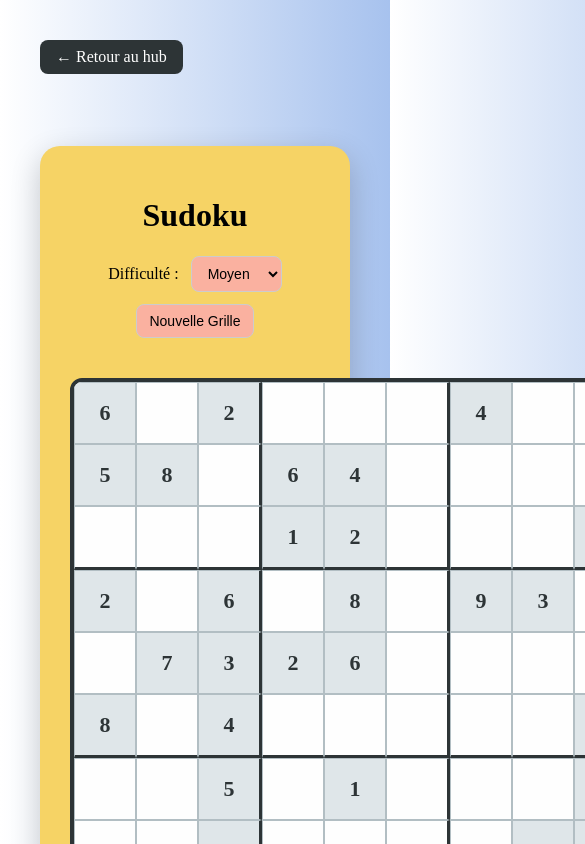
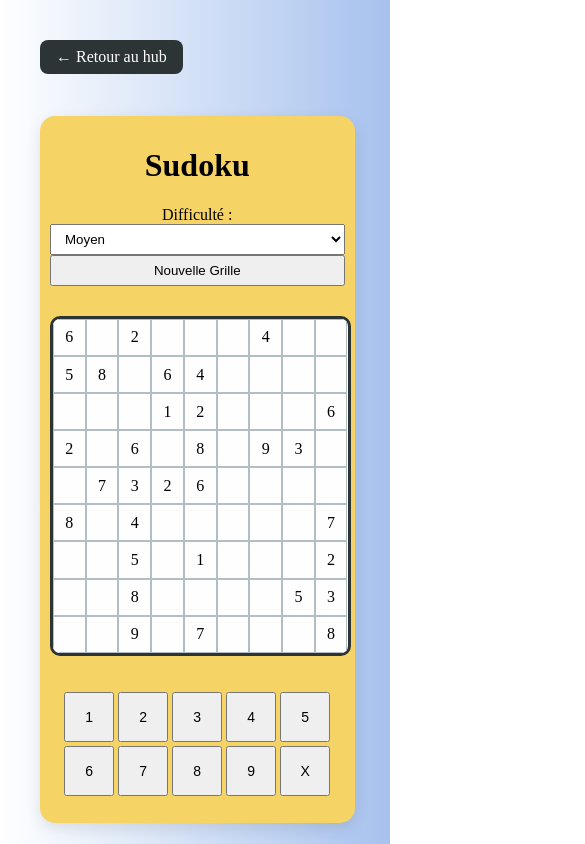
Before and after one commit to 22101986/games-hub, a Next.js app: page /games/sudoku in a window 390 px wide. Shown: the top 844 px of the page, 585 px wide, since content can reach past the window. Built offline with nearby package versions, Linux system fonts and the light colour scheme.

Commit message:
responsive

```diff
--- a/src/components/games/Sudoku/Sudoku.module.css
+++ b/src/components/games/Sudoku/Sudoku.module.css
@@ -1,21 +1,22 @@
 .sudokuContainer {
     text-align: center;
     max-width: 700px;
-    margin: auto;
-    padding: 30px;
+    width: 95%; /* Ajouté pour les petits écrans */
+    margin: 20px auto; /* Marge réduite en haut */
+    padding: 15px; /* Padding réduit */
     background-color: #f6d365;
-    border-radius: 20px;
-    box-shadow: 0 10px 30px rgba(0,0,0,0.2);
-    margin-top: 40px;
+    border-radius: 15px; /* Rayon réduit */
+    box-shadow: 0 5px 15px rgba(0,0,0,0.1); /* Ombre plus subtile */
 }
 
 .sudokuBoard {
     display: inline-block;
-    border: 4px solid #2d3436;
-    border-radius: 12px;
+    border: 3px solid #2d3436; /* Bordure plus fine */
+    border-radius: 10px; /* Rayon réduit */
     overflow: hidden;
-    margin: 20px auto;
+    margin: 15px auto;
     background-color: #fff;
+    max-width: 100%; /* Assurance que ça ne dépasse pas */
 }
 
 .sudokuRow {
@@ -23,118 +24,118 @@
 }
 
 .sudokuCell {
-    width: 60px;
-    height: 60px;
+    width: 10vw; /* Réduit de 11vw */
+    height: 10vw;
+    max-width: 60px;
+    max-height: 60px;
+    min-width: 28px; /* Nouveau: taille minimale absolue */
+    min-height: 28px;
     border: 1px solid #b2bec3;
     display: flex;
     justify-content: center;
     align-items: center;
-    font-size: 22px;
+    font-size: 4vw; /* Taille relative à la vue */
     cursor: pointer;
     background-color: #fefefe;
     transition: background 0.2s, transform 0.1s;
     user-select: none;
 }
 
-  .sudokuCell:hover {
-    background-color: #ffeaa7;
-    transform: scale(1.05);
-  }
-
-  .fixed {
-    background-color: #dfe6e9;
-    font-weight: bold;
-    color: #2d3436;
-  }
-
-  .selected {
-    background-color: #74b9ff;
-    color: #fff;
-    font-weight: bold;
-  }
-
-  .thickBottom {
-    border-bottom: 3px solid #2d3436;
-  }
-
-  .thickRight {
-    border-right: 3px solid #2d3436;
-  }
+/* ... (conserver les autres styles comme .fixed, .selected, etc.) ... */
 
 .numberPad {
-    margin: 20px 0;
+    margin: 15px 0;
+    display: flex;
+    flex-wrap: wrap;
+    justify-content: center;
 }
 
 .numberPad button {
-    width: 50px;
-    height: 50px;
-    margin: 6px;
-    font-size: 20px;
-    cursor: pointer;
-    border: none;
-    border-radius: 10px;
-    background-color: #fd79a8;
-    color: #fff;
-    font-weight: bold;
-    transition: all 0.2s ease;
-    box-shadow: 0 4px 10px rgba(0,0,0,0.1);
-  }
-
-  .numberPad button:hover {
-    background-color: #e84393;
-    transform: scale(1.1);
+    width: 12vw; /* Taille relative */
+    height: 12vw;
+    max-width: 50px;
+    max-height: 50px;
+    min-width: 30px;
+    min-height: 30px;
+    margin: 3px; /* Marge réduite */
+    font-size: 4vw; /* Taille relative */
+    /* ... (rester des styles inchangés) ... */
 }
 
 .checkButton {
-    padding: 12px 24px;
-    font-size: 16px;
-    background-color: #00b894;
-    color: white;
-    border: none;
-    border-radius: 10px;
-    cursor: pointer;
-    font-weight: bold;
-    margin-top: 20px;
-    transition: background-color 0.3s ease, transform 0.2s ease;
-  }
-
-  .checkButton:hover {
-    background-color: #00cec9;
-    transform: scale(1.05);
+    padding: 10px 20px;
+    font-size: 14px;
+    /* ... (rester des styles inchangés) ... */
 }
 
 .difficultySelector {
-    margin: 20px 0;
-    display: flex;
-    align-items: center;
-    justify-content: center;
-    gap: 12px;
-    flex-wrap: wrap;
+    margin: 15px 0;
+    gap: 8px; /* Espacement réduit */
 }
 
-  .difficultySelector label {
-    font-weight: 500;
+/* Media Queries améliorées */
+@media (max-width: 600px) {
+    .sudokuContainer {
+        padding: 10px;
+        margin-top: 10px;
+    }
+
+    .sudokuCell {
+        width: 9vw;
+        height: 9vw;
+        font-size: 4.5vw;
+    }
+
+    .numberPad button {
+        width: 14vw;
+        height: 14vw;
+        margin: 2px;
+    }
+
+    .checkButton {
+        padding: 8px 16px;
+        font-size: 13px;
+    }
+
+    .winMessage {
+        font-size: 1.3rem;
+    }
+}
+
+@media (max-width: 400px) {
+    .sudokuCell {
+        min-width: 24px;
+        min-height: 24px;
+        font-size: 16px;
+    }
+
+    .numberPad button {
+        min-width: 26px;
+        min-height: 26px;
+        font-size: 14px;
+    }
+
+    .difficultySelector {
+        flex-direction: column;
     }
 
     .difficultySelector select,
     .difficultySelector button {
-    padding: 8px 12px;
-    font-size: 14px;
-    border: 1px solid #ccc;
-    border-radius: 8px;
-    background-color: #fab1a0;
-    cursor: pointer;
-    transition: background-color 0.3s;
+        width: 100%;
+        padding: 6px 10px;
+    }
 }
 
-  .difficultySelector button:hover {
-    background-color: #ff7675;
+@media (max-width: 350px) {
+    .sudokuCell {
+        min-width: 22px;
+        min-height: 22px;
+        font-size: 14px;
     }
 
-  .winMessage {
-    margin-top: 20px;
-    font-size: 1.6rem;
-    font-weight: bold;
-    color: #00b894;
-    animation: fadeIn 0.8s ease;
+    .numberPad button {
+        min-width: 24px;
+        min-height: 24px;
+        font-size: 12px;
     }
+}
--- a/src/styles/Games.module.css
+++ b/src/styles/Games.module.css
@@ -82,3 +82,39 @@
   .backButton:hover {
     background: #636e72;
   }
+
+  @media (max-width: 500px) {
+    .hubContainer {
+      padding: 1rem;
+    }
+
+    .title {
+      font-size: 2rem;
+      margin-bottom: 1rem;
+    }
+
+    .gameCard {
+      height: auto;
+      padding: 1.5rem;
+      flex-direction: column;
+      text-align: center;
+    }
+
+    .gameCard h2 {
+      font-size: 1.4rem;
+    }
+
+    .gameCard p {
+      font-size: 1rem;
+    }
+
+    .emoji {
+      font-size: 2rem;
+    }
+  }
+
+  @media (max-width: 400px) {
+    .gamesGrid {
+      grid-template-columns: 1fr;
+    }
+  }
```
Also changed, not shown: src/components/games/Game2048/Game2048.module.css (+7 -5 lines), src/components/games/MotsMeles/MotsMeles.module.css (+41 -0 lines). Lines whose indentation alone changed are shown as unchanged.
